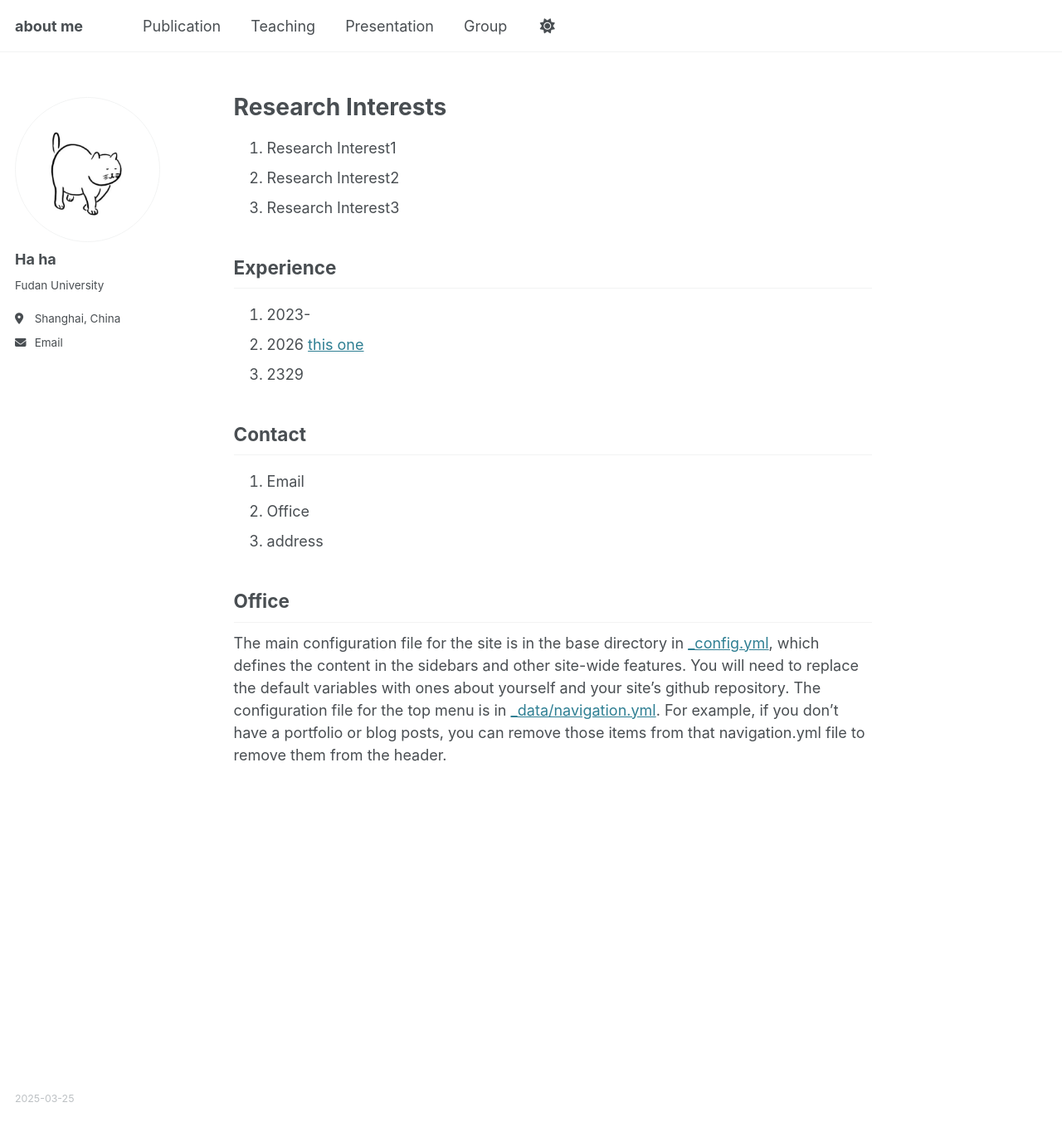
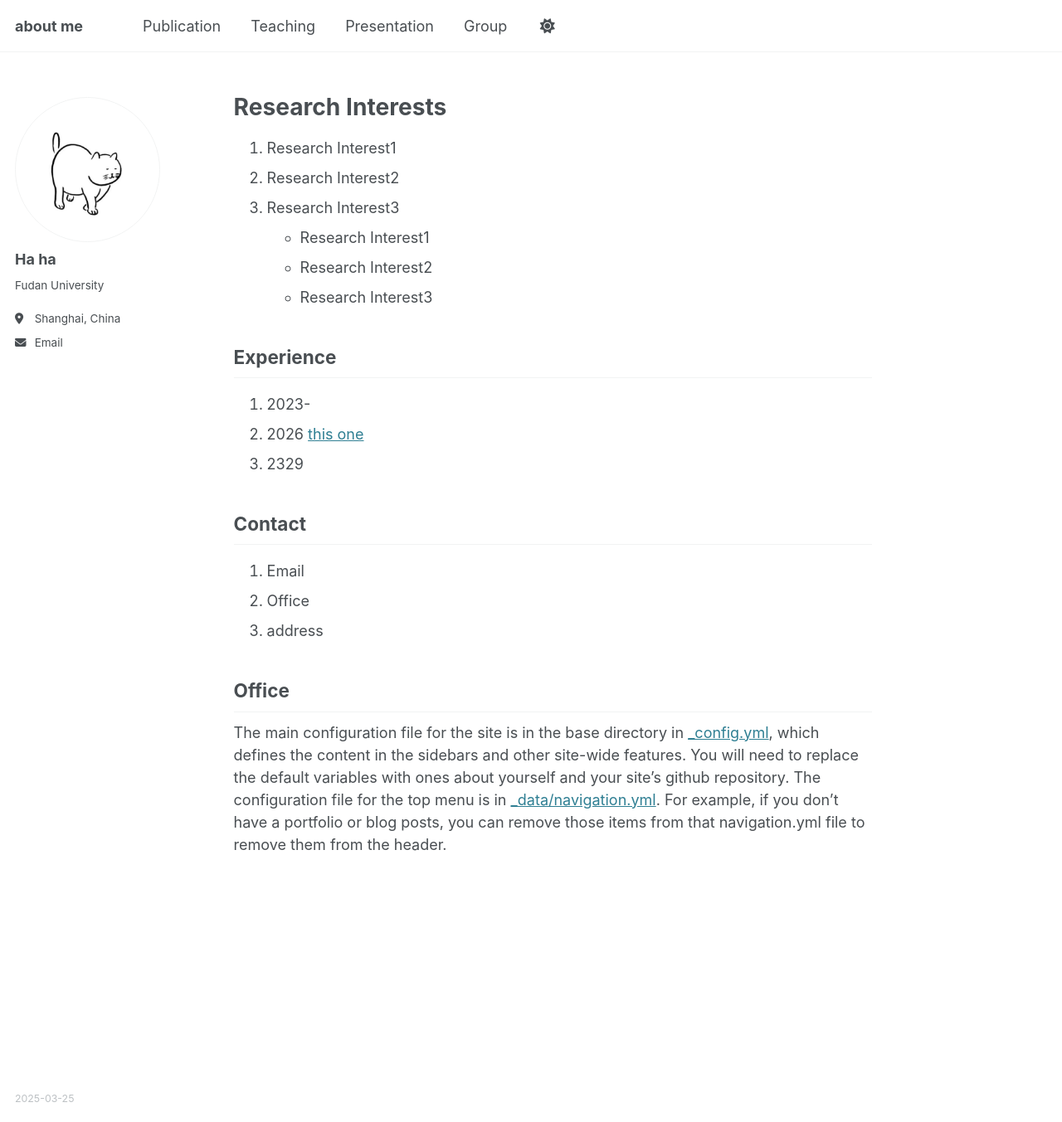
Before and after one commit to jhhe77/jhhe77.github.io, a Jekyll site: the page built from _pages/about.md, in a window 1280 px wide and 1353 px high. Shown: the whole window at 83% size. Built offline with Jekyll 4.4.1, drawn with Linux system fonts in a browser that asks for light colours.

Commit message:
Update about.md

```diff
--- a/_pages/about.md
+++ b/_pages/about.md
@@ -12,6 +12,9 @@ Research Interests
 1. Research Interest1
 1. Research Interest2
 1. Research Interest3
+* Research Interest1
+* Research Interest2
+* Research Interest3
 
 Experience
 ------
```
